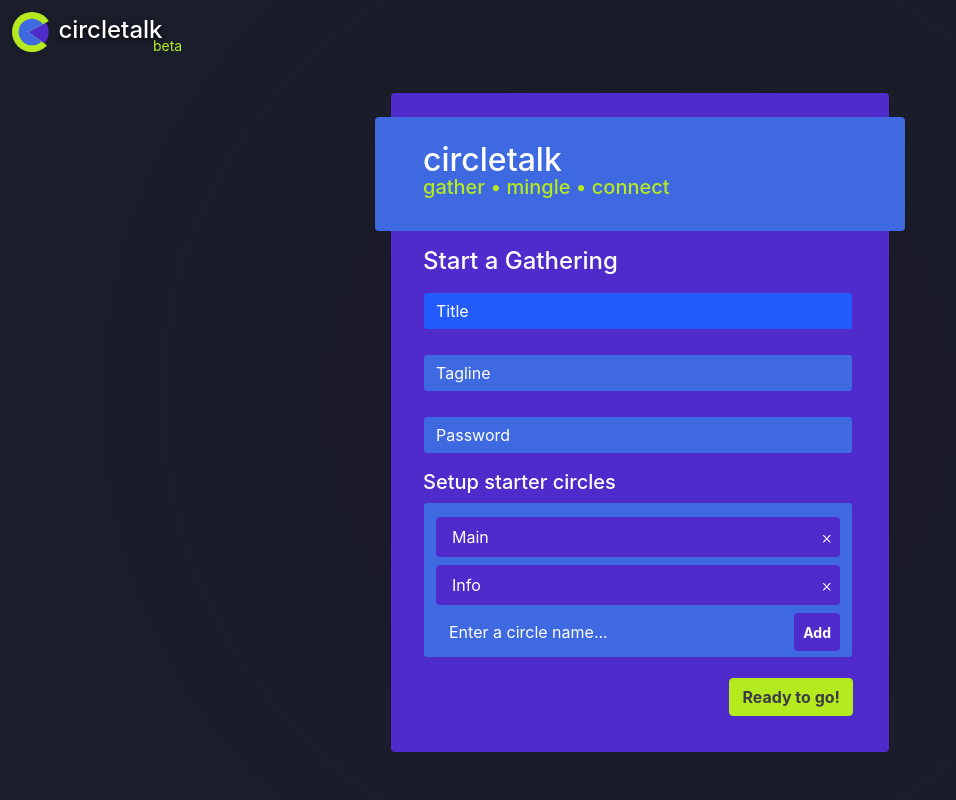
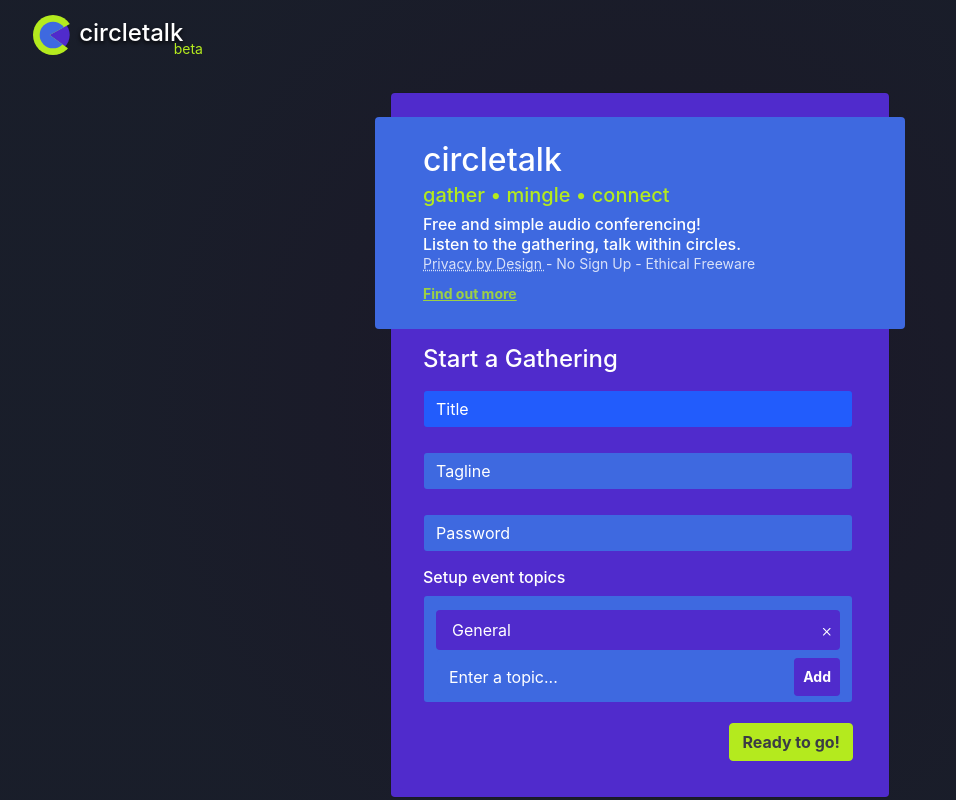
Before and after one commit to david-gi/radius, a Vue app: page / in a window 1280 px wide. Shown: the whole page, without its empty margins (0-956 px from the left). Built offline with nearby package versions, Linux system fonts and the light colour scheme.

Commit message:
Intro description

```diff
--- a/src/assets/app.scss
+++ b/src/assets/app.scss
@@ -41,6 +41,16 @@
   width: 100%;
 }
 
+ul {
+  padding-left: 1.3em !important;
+}
+ol {
+  padding-left: 1.2em !important;
+}
+li {
+  padding: 0.2rem 0;
+}
+
 // Custom helper classes
 
 .pointer {
@@ -57,3 +67,16 @@
 .shadow-text {
   text-shadow: 0 2px 4px #000000;
 }
+.invisible-scroll {
+  overflow-y: scroll;
+  -ms-overflow-style: none;
+  scrollbar-width: none;
+}
+.invisible-scroll::-webkit-scrollbar {
+ display: none;
+}
+@media (max-width: 380px) {
+  .responsive-font-size {
+    font-size: .8em;
+  }
+}
--- a/src/components/DonateCorner.vue
+++ b/src/components/DonateCorner.vue
@@ -1,5 +1,5 @@
 <template>
-  <div id="DonateCorner" class="fixed-top p-3">
+  <div v-cloak id="DonateCorner" class="fixed-top p-3">
     <div class="float-right">
       <form
         action="https://www.paypal.com/donate"
@@ -15,13 +15,6 @@
           name="submit"
           title="Support the developer and help out with server fees"
           alt="Support the developer and help out with server fees"
-        />
-        <img
-          alt=""
-          border="0"
-          src="https://www.paypal.com/en_CA/i/scr/pixel.gif"
-          width="1"
-          height="1"
         />
       </form>
     </div>
--- /dev/null
+++ b/src/components/controls/TopicTagpicker.vue
@@ -0,0 +1,70 @@
+<template>
+  <b-form-tags
+    placeholder="Enter a topic..."
+    input-id="circles-input"
+    v-model="value"
+    tag-class="bg-primary"
+    input-class="bg-white"
+    add-button-variant="primary"
+    @change="handleChange"
+  >
+    <template
+      v-slot="{tags, inputId, placeholder, disabled, addTag, removeTag}"
+    >
+      <div
+        v-for="tag in tags"
+        :key="tag"
+        :title="`Tag: ${tag}`"
+        class="rounded bg-primary py-2 pl-3 my-2"
+      >
+        <span>{{ tag }}</span>
+        <b-button
+          size="sm"
+          variant=" "
+          class="py-1 pr-0 pl-2 float-right"
+          @click="removeTag(tag)"
+        >
+          <b-icon-x variant="white align-top mr-1" />
+        </b-button>
+      </div>
+      <b-input-group>
+        <b-form-input
+          v-model="newTag"
+          :id="inputId"
+          :placeholder="placeholder"
+          @keypress="e => formatIdInput(e)"
+        ></b-form-input>
+        <b-button
+          @click="
+            () => {
+              addTag(newTag)
+              newTag = ''
+            }
+          "
+          :disabled="disabled"
+          variant="primary"
+          size="sm"
+        >
+          Add
+        </b-button>
+      </b-input-group>
+    </template>
+  </b-form-tags>
+</template>
+
+<script>
+export default {
+  name: 'TheLoader',
+  props: ['value'],
+  data() {
+    return {
+      newTag: ''
+    }
+  },
+  methods: {
+    handleChange() {
+      this.$emit('input', this.value)
+    }
+  }
+}
+</script>
--- a/src/components/modals/CreateGatheringModal.vue
+++ b/src/components/modals/CreateGatheringModal.vue
@@ -6,10 +6,79 @@
     @on-submit="handleSubmit"
   >
     <form ref="gatheringform" @submit.stop.prevent="handleSubmit">
-      <div class="h2 bg-secondary rounded mx-n5 mt-n2 mb-4 px-5 py-4 shadow-md">
-        <div class="align-top text-infox mr-2">circletalk</div>
-        <div class="h5 mt-n1 text-info">gather • mingle • connect</div>
-
+      <div class="bg-secondary rounded mx-n5 mt-n2 mb-4 px-5 py-4 shadow-md">
+        <h1 class="h2 align-top text-infox mr-2">circletalk</h1>
+        <h3 class="h5 mt-n1 text-info">gather • mingle • connect</h3>
+        <h2 class="h6">
+          Free and simple audio conferencing!
+          <br />
+          Listen to the gathering, talk within circles.
+          <br />
+          <small class="faded">
+            <a
+              target="_blank"
+              href="https://en.wikipedia.org/wiki/Privacy_by_design#Foundational_principles"
+              class="text-white"
+            >
+              <abbr title="Learn about privacy by design [wikipedia]">
+                Privacy by Design
+              </abbr>
+            </a>
+            - No Sign Up - Ethical Freeware
+          </small>
+          <br />
+          <div
+            id="intro"
+            v-if="expanded"
+            class="font-weight-normal responsive-font-size mt-3"
+          >
+            <strong class="text-warning">
+              Innovative voice conferencing that puts privacy first.
+            </strong>
+            <ul>
+              <li>End-to-end encryption with zero middlemen</li>
+              <li>Peer-to-peer with zero media proxying</li>
+              <li>Created & run by a single developer</li>
+              <li>No data profiteering of any kind</li>
+              <li>No data permanence</li>
+              <li>No data harvesting</li>
+              <li>No user tracking</li>
+            </ul>
+            <strong class="text-warning">
+              How does it work?
+            </strong>
+            <ol>
+              <li>
+                Start a gathering or join by link
+              </li>
+              <li>Fill out your name tag</li>
+              <li>
+                Double-<span class="d-none d-sm-inline">click</span>
+                <span class="d-inline d-sm-none">tap</span> to join a circle's
+                conversation
+              </li>
+              <li>
+                Add an inner circle
+                <ul class="p-0 pl-3">
+                  <li>
+                    Talk inside an inner circle while still hearing its
+                    containing circle
+                  </li>
+                  <li>Add another circle for private conversations</li>
+                </ul>
+              </li>
+              <li>Your data is deleted when you leave</li>
+              <li>Gathering data is deleted once everyone leaves</li>
+            </ol>
+          </div>
+        </h2>
+        <small
+          v-if="!expanded"
+          class="font-weight-bold text-info pointer faded"
+          @click="expanded = true"
+        >
+          <u class="pr-1">Find out more</u>
+        </small>
       </div>
       <div class="h4 mt-n2">
         Start a Gathering
@@ -60,53 +129,9 @@
           max="100"
         />
       </b-form-group>
-      <div class="h5 mb-0">Setup starter circles</div>
+      <div class="h6 mb-0">Setup event topics</div>
       <b-form-group label-for="circles-input" class="pt-2 mr-1 text-white">
-        <b-form-tags
-          placeholder="Enter a circle name..."
-          input-id="circles-input"
-          v-model="circles"
-          tag-class="bg-primary"
-          input-class="bg-white"
-          add-button-variant="primary"
-        >
-          <template
-            v-slot="{tags, inputId, placeholder, disabled, addTag, removeTag}"
-          >
-            <div
-              v-for="tag in tags"
-              :key="tag"
-              :title="`Tag: ${tag}`"
-              class="rounded bg-primary py-2 pl-3 my-2"
-            >
-              <span>{{ tag }}</span>
-              <b-button
-                size="sm"
-                variant=" "
-                class="py-1 pr-0 pl-2 float-right"
-                @click="removeTag(tag)"
-              >
-                <b-icon-x variant="white align-top mr-1" />
-              </b-button>
-            </div>
-            <b-input-group>
-              <b-form-input
-                v-model="newTag"
-                :id="inputId"
-                :placeholder="placeholder"
-                @keypress="e => formatIdInput(e)"
-              ></b-form-input>
-              <b-button
-                @click="() => { addTag(newTag); newTag = ''; }"
-                :disabled="disabled"
-                variant="primary"
-                size="sm"
-              >
-                Add
-              </b-button>
-            </b-input-group>
-          </template>
-        </b-form-tags>
+        <TopicTagpicker v-model="circles" />
       </b-form-group>
     </form>
   </BaseModal>
@@ -115,16 +140,17 @@
 <script>
 import {Circle, Gathering} from '../../models/index'
 import BaseModal from './BaseModal.vue'
+import TopicTagpicker from '../controls/TopicTagpicker.vue'
 
 export default {
   name: 'CreateGatheringModal',
-  components: {BaseModal},
+  components: {BaseModal, TopicTagpicker},
   data() {
     return {
       modalId: 'create-gathering-modal',
+      expanded: false,
       gathering: new Gathering(),
-      circles: ['Main', 'Info'],
-      newTag: '',
+      circles: ['General'],
       formState: null
     }
   },
@@ -143,7 +169,7 @@
     },
     resetModal() {
       this.gathering = new Gathering()
-      this.circles = ['Main', 'Info']
+      this.circles = ['General']
       this.formState = null
     },
 
```
Also changed, not shown: public/bmac.svg.
